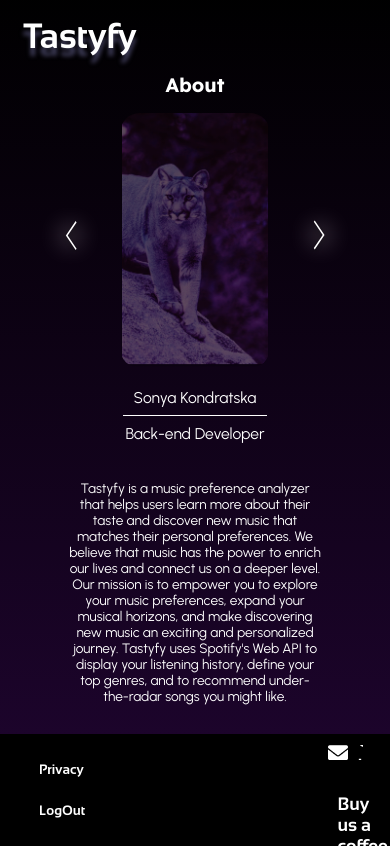
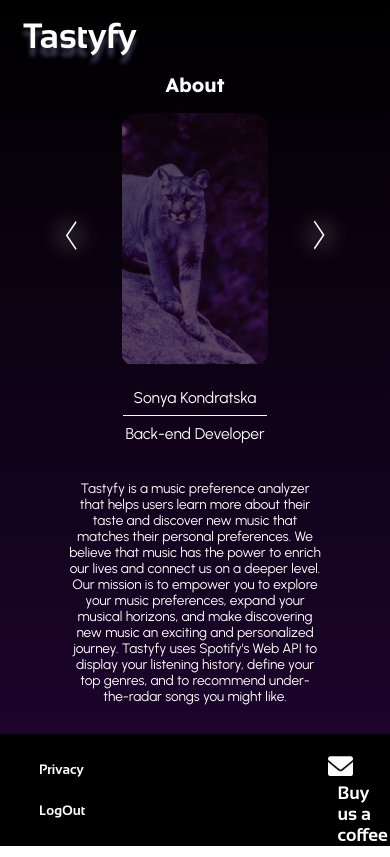
Before and after one commit to kisellsn/Tastyfy, a React (Create React App) app in the folder frontend/: page /about in a window 390 px wide. Built offline with nearby package versions, Linux system fonts and the light colour scheme.

Commit message:
fix: mobile coffee

```diff
--- a/frontend/src/components/Footer/footer.jsx
+++ b/frontend/src/components/Footer/footer.jsx
@@ -5,6 +5,13 @@ import VectorImage from 'src/assets/images/start1_Vector.png';
 import './footer.scss';
 import axios from 'axios';
 import { clearLocalStorage } from 'src/util/local';
+
+const isMobile = () => {
+    const userAgent = navigator.userAgent;
+    const mobileKeywords = ["Android", "iPhone", "iPad", "iPod", "Windows Phone"];
+    return mobileKeywords.some(keyword => userAgent.includes(keyword));
+}
+
 
 
 function Footer() {
@@ -31,7 +38,7 @@ function Footer() {
                 alt={'Vector'}
 
                 />
-                <p>Contact us</p>
+                <p style={{display:`${(isMobile()) ? 'none' : ''}`}}>Contact us</p>
             </div>
             <div
                 onClick={() => window.location.href = 'https://www.buymeacoffee.com/tastyfy'}
@@ -46,7 +53,9 @@ function Footer() {
                     <path d="M34.2604 32.5833H9.82294V34.4999H34.2604V32.5833Z" fill="white"/>
                     <path d="M24.9166 28.7499H19.1666C18.6376 28.7499 18.2083 28.3215 18.2083 27.7916C18.2083 27.2616 18.6376 26.8333 19.1666 26.8333H24.9166C25.4456 26.8333 25.875 27.2616 25.875 27.7916C25.875 28.3215 25.4456 28.7499 24.9166 28.7499Z" fill="white"/>
                 </svg>
-                <p>Buy us a coffee</p>
+
+                <p style={{display:`${(isMobile()) ? 'none' : ''}`}}>Buy us a coffee</p>
+
 
             </div>
             <div id={currentPage === '/about' ? 'PrivacyFaq' : (currentPage === '/privacy' ? 'PrivacyFaq' : 'AboutPrivacyFaq')}>
--- a/frontend/src/components/Footer/footer.scss
+++ b/frontend/src/components/Footer/footer.scss
@@ -132,7 +132,6 @@
 }
 
 .Vector.about {
-  // width: 40px;
   width: 35px;
   left:30% ;
   top:30%;
@@ -178,4 +177,17 @@
     top: 0;
     left: 0;
   }
+  .Email.about{
+    top: 20%;
+    width:25px;
+    height: 20px;
+    right: 9.6%;
+
+  }
+  .Coffee.about{
+    bottom: 20%;
+  }
+  #joinContentApp{
+    display: none;
+  }
 }
```
